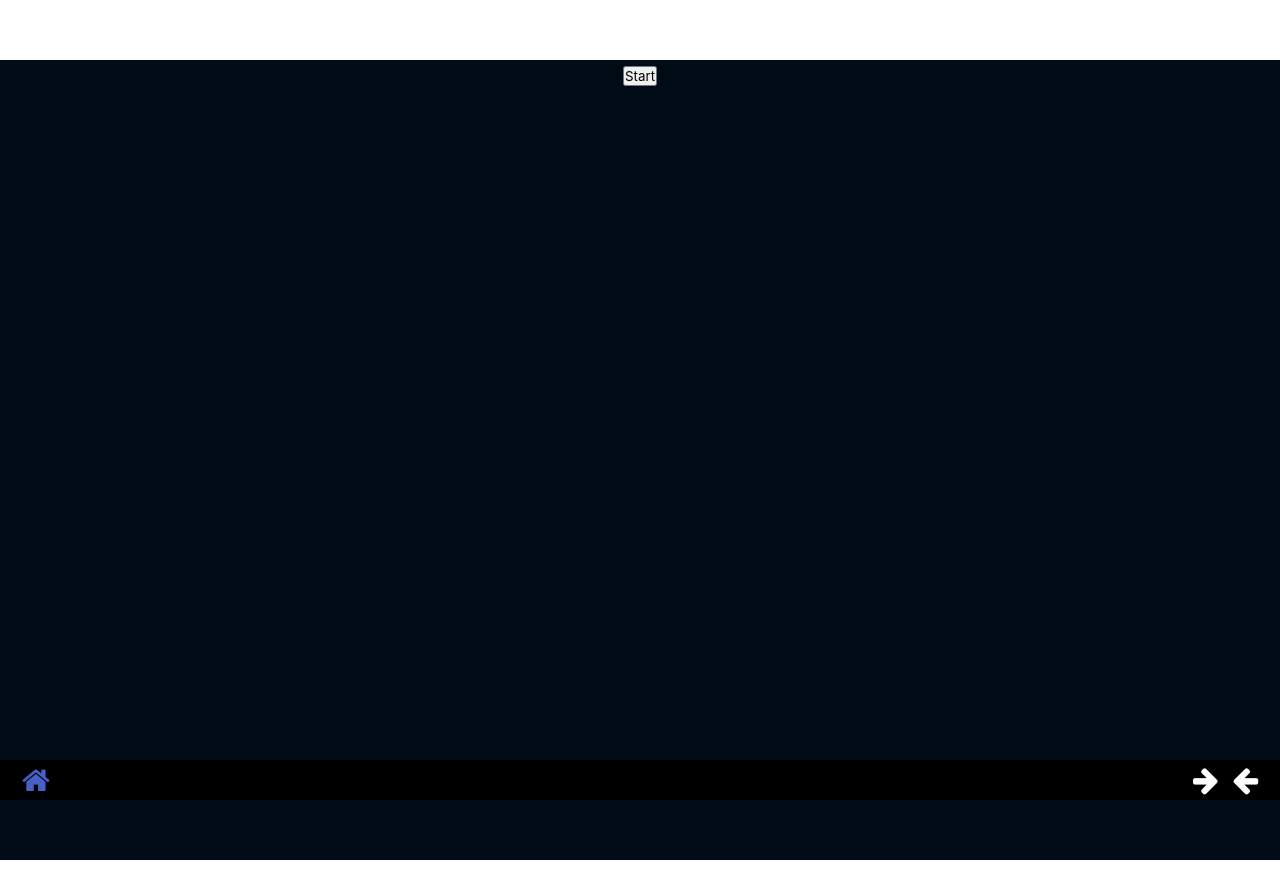
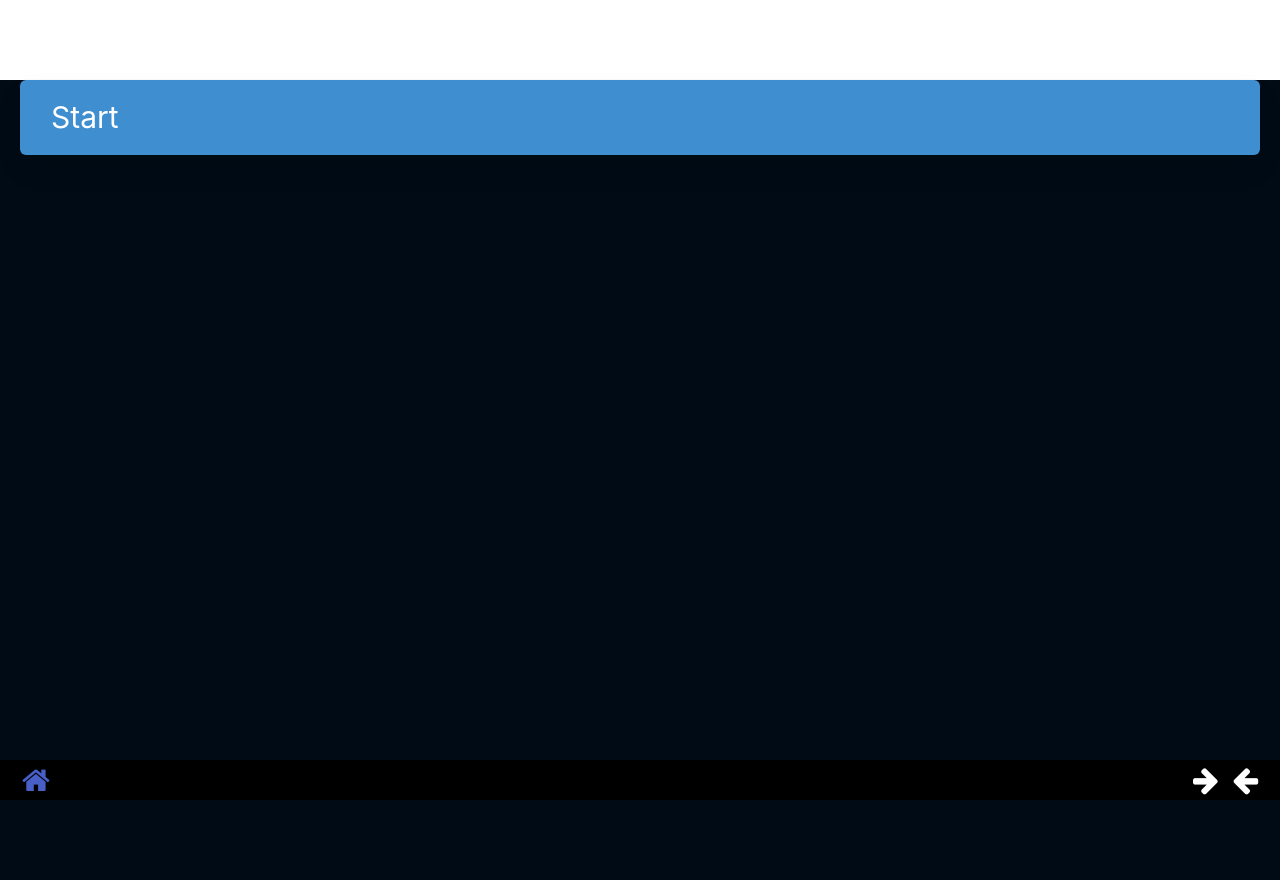
Before and after one commit to chidexebere/learn-everyday, a React (Create React App) app: page /quiz in a window 1280 px wide. Built offline with nearby package versions, Linux system fonts and the light colour scheme.

Commit message:
Fix bug with functionality in quizbox

```diff
--- a/src/App.tsx
+++ b/src/App.tsx
@@ -9,6 +9,7 @@ import Quiz from './pages/quiz';
 import Select from './pages/select';
 import Icon from './elements/Icon';
 import { fetchSubjectsPerYear } from './api/fetchData';
+// import Summary from './pages/summary';
 // import Header from "./layout/Header";
 // import Logo from "./components/Logo";
 
--- a/src/pages/quiz.tsx
+++ b/src/pages/quiz.tsx
@@ -1,4 +1,6 @@
 import React, { useEffect, useState } from 'react';
+// import { Link } from 'react-router-dom';
+// import { useHistory } from 'react-router-dom';
 import { fetchQuizQuestions } from '../api/fetchData';
 import QuizBox from '../components/QuizBox';
 import Header from '../layout/Header';
@@ -6,6 +8,7 @@ import ProgressBar from '../elements/ProgressBar';
 import Box from '../elements/Box';
 import Icon from '../elements/Icon';
 import { filterAnswer } from '../utils/helpers';
+import Button from '../elements/Button';
 
 export type AnswerObject = {
   question: string;
@@ -34,22 +37,23 @@ const Quiz: React.FC<Props> = ({
   const [gameOver, setGameOver] = useState(true);
   const [count, setCount] = useState(0);
 
-  const totalQuestions = 10;
+  const totalQuestions = 5;
   const subject = selectedSubject;
   const year = selectedYear;
   const type = questionType;
 
   const { data }: any = questions;
+  const nextQ = number + 1;
 
   // For Time for each question
-  let interval: any = null;
   const startTimer = () => {
-    interval = setInterval(() => {
+    const interval = setInterval(() => {
       if (count < 100) {
         const updatedCount = count + 2;
         setCount(updatedCount);
       }
     }, 1000);
+    return interval;
   };
 
   // Starts the quiz
@@ -68,6 +72,18 @@ const Quiz: React.FC<Props> = ({
     setUserAnswers([]);
     setNumber(0);
     setLoading(false);
+  };
+
+  const nextQuestion: any = () => {
+    const nextQuesTimeout = setTimeout(() => {
+      if (nextQ === totalQuestions) {
+        setGameOver(true);
+      } else {
+        setNumber(nextQ);
+        setCount(0);
+      }
+    }, 3000);
+    return nextQuesTimeout;
   };
 
   const checkAnswer = (e: any) => {
@@ -90,40 +106,40 @@ const Quiz: React.FC<Props> = ({
         correctAnswer: filterAnswer(options, answer),
         selectedAnswer: selected,
       };
-      // setUserAnswers((prev) => [...prev, answerObject]);
       setUserAnswers((prev) => [...prev, answerObject]);
-    }
-  };
-
-  const nextQuestion = () => {
-    // Move on to the next question if not the last question
-    const nextQ = number + 1;
-
-    if (nextQ === totalQuestions) {
-      setGameOver(true);
-    } else {
-      setNumber(nextQ);
-      setCount(0);
+      nextQuestion();
     }
   };
 
   const scoreBoard = `${score} / ${number + 1}`;
 
   useEffect(() => {
-    startTimer();
+    const interval = startTimer();
+    const timerId = nextQuestion();
     return () => {
       clearInterval(interval);
+      clearTimeout(timerId);
     };
   });
 
   return (
     <div className="home">
-      {gameOver || userAnswers.length === totalQuestions ? (
-        <button className="start" onClick={startTrivia}>
-          Start
-        </button>
+      {gameOver && userAnswers.length === 0 ? (
+        <Button type="buttonTitle" text="Start" handleClick={startTrivia} />
       ) : null}
-      {!gameOver ? (
+
+      {gameOver && totalQuestions === number + 1 ? (
+        <Button
+          type="buttonTitle"
+          text="Play Again"
+          handleClick={startTrivia}
+        />
+      ) : null}
+
+      {loading ? <p>Loading Questions...</p> : null}
+
+      {!loading && !gameOver && (
+        <>
           <Header>
             <ProgressBar type="is-success" progressCount={count.toString()} />
             <div className="header__buttom">
@@ -131,10 +147,7 @@ const Quiz: React.FC<Props> = ({
               <Icon type="iconButton" fontType="fa fa-pause " />
             </div>
           </Header>
-      ) : null}
-      {loading ? <p>Loading Questions...</p> : null}
 
-      {!loading && !gameOver && (
           <QuizBox
             questionAnswered={number + 1}
             section={data[number].section}
@@ -143,16 +156,8 @@ const Quiz: React.FC<Props> = ({
             userAnswer={userAnswers ? userAnswers[number] : undefined}
             checkAnswer={checkAnswer}
           />
+        </>
       )}
-
-      {!gameOver &&
-      !loading &&
-      userAnswers.length === number + 1 &&
-      number !== totalQuestions - 1 ? (
-        <button className="next" onClick={nextQuestion}>
-          Next Question
-        </button>
-      ) : null}
     </div>
   );
 };
```
Lines whose indentation alone changed are shown as unchanged.
